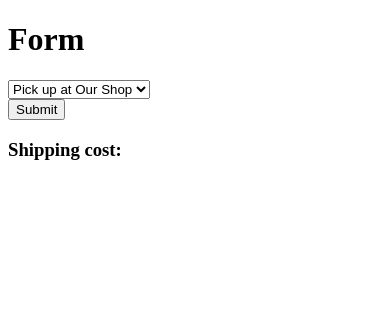
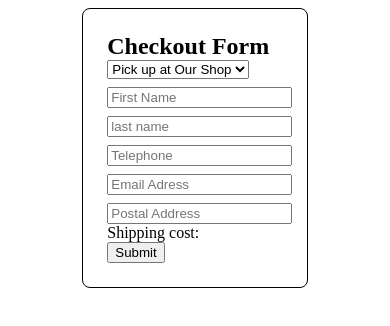
Before and after one commit to Antonykibet/mtaani-dummy-site, a plain HTML site: page index.html in a window 390 px wide. Drawn offline with nearby package versions, Linux system fonts and the light colour scheme; no server answers.

Commit message:
styled to maake it dynamic

```diff
--- a/index.html
+++ b/index.html
@@ -5,25 +5,49 @@
     <meta name="viewport" content="width=device-width, initial-scale=1.0">
     <link rel="stylesheet" href="https://cdn.jsdelivr.net/npm/bootstrap-icons@1.11.3/font/bootstrap-icons.min.css">
     <style>
+        body{
+            display: flex;
+            justify-content: center;
+            align-items: center;
+        }
         #pickupMtaani{
             display: flex;
             flex-direction: column;
+        }
+        input{
+            margin-top: 8px;
+        }
+        form{
+            border: solid 1px;
+            border-radius: 8px;
+            padding: 24px;
+            width: 15vw;
+        }
+        @media screen and (max-width: 1000px) {
+            form{
+                width: 45vw;
+            }
         }
     </style>
     <title>Checkout</title>
 </head>
 <body>
     <form action="" method="post">
-        <h1>Form</h1>
+        <h2 style="margin: 0px;">Checkout Form</h2>
         <select name="deliveryOptions" id="deliveryOptions">
             <option value="">Pick up at Our Shop</option>
-        </select>
+        </select><br>
+        <input type="text" placeholder="First Name"><br>
+        <input type="text" placeholder="last name">
+        <input type="text" placeholder="Telephone"><br>
+        <input type="text" placeholder="Email Adress"><br>
+        <input type="text" placeholder="Postal Address"><br>
         <div id="pickupMtaaniAgents"></div>
+        <div>
+            <label>Shipping cost:</label>
+            <label id="pickupMtaaniCost"></label>
+        </div>
         <button type="reset">Submit</button>
-        <div>
-            <h3>Shipping cost:</h3>
-            <h3 id="pickupMtaaniCost"></h3>
-        </div>
     </form>
     <!--<script src="https://unpkg.com/pickup-mtaani-client"></script>-->
     <script src="script.js"></script>
--- a/script.js
+++ b/script.js
@@ -15,11 +15,11 @@ function getSiteId(){
     return siteId
 }
 async function getAgents(){
-    let response = await fetch(`http://localhost:3500/api/agents?siteId=${getSiteId()}`)
+    let response = await fetch(`http://146.190.155.200:3500/api/agents?siteId=${getSiteId()}`)
     return await response.json()
 }
 async function getPickupMtaaniCost(){
-    let response = await fetch(`http://localhost:3500/api/getConfig?siteId=${getSiteId()}`)
+    let response = await fetch(`http://146.190.155.200:3500/api/getConfig?siteId=${getSiteId()}`)
     let {price,isOn} = await response.json()
     if(!isOn){
         price=0
@@ -36,7 +36,7 @@ function agentOptionsRender(div,agents){
         let labelDropdown = document.createElement('div');
         labelDropdown.textContent = `${item.location}`;
         labelDropdown.innerHTML+=`<i style='margin-left:24px;' class="bi bi-caret-down-fill"></i>`
-        labelDropdown.style.cssText='width:50%;margin-top:8px;display:flex;justify-content:space-between;'
+        labelDropdown.style.cssText='margin-top:8px;display:flex;justify-content:space-between;'
         agentDiv.append(labelDropdown);
         labelDropdown.addEventListener('click', function() {
             // Remove any existing select elements
@@ -47,7 +47,7 @@ function agentOptionsRender(div,agents){
             // Create a new select element
             let selectElem = document.createElement('select');
             selectElem.classList.add('mtaaniSelect')
-            selectElem.style.cssText='width:50%;'
+            //selectElem.style.cssText='width:50%;'
             selectElem.setAttribute('name', 'location');
             item.agents.forEach((agent) => {
                 selectElem.innerHTML += `<option value='${item.location}:${agent}'>${agent}</option>`;
@@ -71,7 +71,6 @@ window.pickUpMtaaniOption = async function(selectElem,div,priceDiv=null) {
     selectElem.appendChild(mtaaniOption)
     selectElem.addEventListener('change', function() {
         if (this.value === 'pickupMtaani') {
-            alert('Hello');
             agentOptionsRender(div,agents);
         }else{
             div.innerHTML=''
```
Also changed, not shown: admin.html (+11 -0 lines), admin.js (+4 -6 lines).
